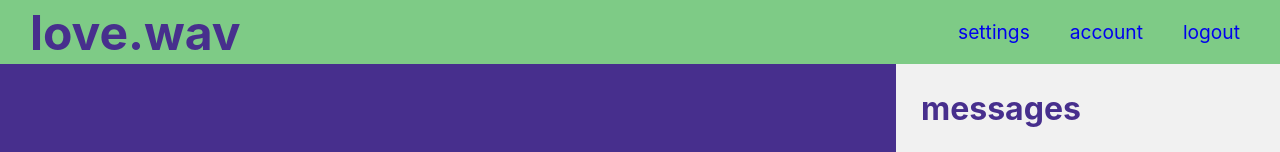
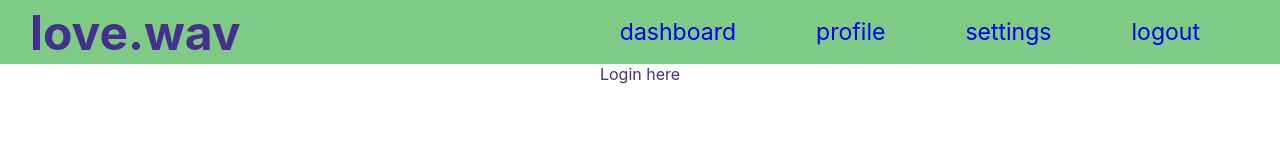
Before and after one commit to ydnaod/Love.wav, a React (Create React App) app: page /login in a window 1280 px wide. Shown: the top 152 px of the page. Built offline with nearby package versions, Linux system fonts and the light colour scheme; no server answers; grey boxes are pictures that could not be loaded.

Commit message:
add react router with routes to different components from navbar

```diff
--- a/package.json
+++ b/package.json
@@ -9,6 +9,7 @@
     "react": "^17.0.1",
     "react-dom": "^17.0.1",
     "react-icons": "^4.1.0",
+    "react-router-dom": "^5.2.0",
     "react-scripts": "4.0.1",
     "universal-cookie": "^4.0.4",
     "web-vitals": "^0.2.4"
--- a/src/App.js
+++ b/src/App.js
@@ -1,8 +1,18 @@
 import './App.css';
 import React, { useState, useEffect, Fragment } from 'react';
+import {
+  BrowserRouter as Router,
+  Link,
+  Switch,
+  Route,
+  Redirect
+} from 'react-router-dom'
 import { NavBar } from './Components/NavBar/NavBar';
 import { MessageList } from './Components/MessageList/MessageList';
 import { MatchDashboard } from './Components/MatchDashboard/MatchDashboard';
+import {Login} from './Components/Login/Login';
+import {Settings} from './Components/Settings/Settings';
+import {EditProfile} from './Components/EditProfile/EditProfile';
 import Cookies from 'universal-cookie';
 
 function App(props) {
@@ -11,8 +21,8 @@ function App(props) {
   const cookies = new Cookies();
 
 
-  useEffect( async () => {
-    if(cookies.get('spotify_auth_state') && !isAuthorized){
+  useEffect(async () => {
+    if (cookies.get('spotify_auth_state') && !isAuthorized) {
       try {
         console.log(props);
         const search = props.location.search
@@ -22,7 +32,7 @@ function App(props) {
         const request = await fetch(url,
           {
             method: "GET",
-          headers: {"Content-Type":"application/json"},
+            headers: { "Content-Type": "application/json" },
           })
       } catch (error) {
         console.error(error.message);
@@ -32,15 +42,30 @@ function App(props) {
   }, [isAuthorized])
 
   return (
+    <Router >
       <Fragment>
         <div className="App">
           <NavBar />
+          <Switch>
+            <Route exact path = "/">
               <div className="dashboard">
                 <MatchDashboard />
                 <MessageList />
               </div>
+            </Route>
+            <Route exact path = '/profile'>
+              <EditProfile />
+            </Route>
+            <Route exact path = '/settings'>
+              <Settings />
+            </Route>
+            <Route exact path = '/login'>
+              <Login />
+            </Route>
+          </Switch>
         </div>
       </Fragment>
+    </Router>
   );
 }
 
--- /dev/null
+++ b/src/Components/EditProfile/EditProfile.js
@@ -0,0 +1,10 @@
+import React, {Fragment, useState} from 'react';
+import './EditProfile.css';
+
+export function EditProfile(){
+    return(
+        <Fragment>
+            <p>EditPRofile page</p>
+        </Fragment>
+    )
+}
--- /dev/null
+++ b/src/Components/Login/Login.js
@@ -0,0 +1,12 @@
+import React, {useState, Fragment} from 'react';
+import './Login.css';
+
+export function Login() {
+
+
+    return(
+        <Fragment>
+            <p>Login here</p>
+        </Fragment>
+    )
+}
--- a/src/Components/NavBar/NavBar.js
+++ b/src/Components/NavBar/NavBar.js
@@ -1,4 +1,5 @@
 import React, { useState, useEffect, Fragment } from 'react';
+import {BrowserRouter as Router, Link} from 'react-router-dom';
 import './NavBar.css';
 
 export function NavBar() {
@@ -9,9 +10,18 @@ export function NavBar() {
                     <h1 id="logo">love.wav</h1>
                 </div>
                 <nav>
-                    <a href="/">settings</a>
-                    <a href="/">account</a>
-                    <a href="/">logout</a>
+                    <a>
+                        <Link to='/'>dashboard</Link>
+                    </a>
+                    <a>
+                        <Link to='/profile'>profile</Link>
+                    </a>
+                    <a>
+                        <Link to='/settings'>settings</Link>
+                    </a>
+                    <a>
+                        <Link to='/login'>logout</Link>
+                    </a>
                 </nav>
             </div>
         </Fragment>
--- /dev/null
+++ b/src/Components/Settings/Settings.js
@@ -0,0 +1,10 @@
+import React, {useState, Fragment} from 'react';
+import './Settings.css';
+
+export function Settings() {
+    return(
+        <Fragment>
+            <p>Settings</p>
+        </Fragment>
+    )
+}
```
Also changed, not shown: src/Components/EditProfile/EditProfile.css (added), src/Components/Login/Login.css (added), src/Components/Settings/Settings.css (added), 1 other file (tests, documents, lock files or other folders). Lines whose indentation alone changed are shown as unchanged.
